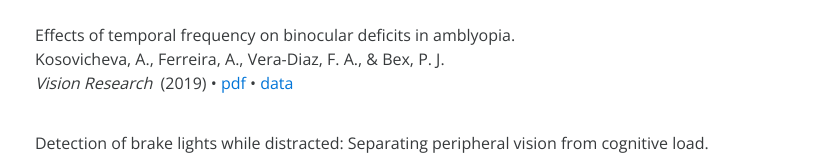
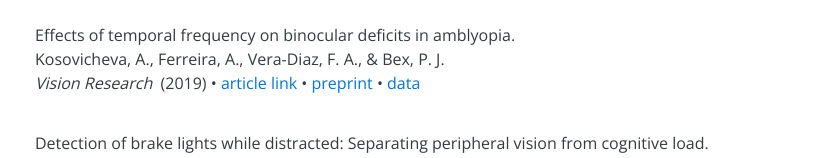
Before and after one commit to annakosov/annakosov.github.io, a plain HTML site: page index.html in a window 1280 px wide. Shown: the part 1673-1831 px from the top of the page, without its empty margins (432-1271 px from the left). Drawn offline with nearby package versions, Linux system fonts and the light colour scheme.

Commit message:
Update index.html

```diff
--- a/index.html
+++ b/index.html
@@ -123,7 +123,7 @@
 <em>Perception </em> &nbsp;(In press) •  <a href="pdf/Kosovicheva_Perception_InPress.pdf">pdf</a> • <a href="https://osf.io/fhwat/"> data and materials</a></div>
                                    <header><h4 class="tm-subsection-title ">2019</h4></header>
                                     <div class="row tm-pub"><strong>Effects of temporal frequency on binocular deficits in amblyopia.</strong><br>Kosovicheva, A., Ferreira, A., Vera-Diaz, F. A., & Bex, P. J. <br>
-<em>Vision Research </em> &nbsp;(2019) •  <a href="pdf/Kosovicheva_VisRes_2019.pdf">pdf</a> • <a href="https://osf.io/rf7c8/"> data </a></div>
+<em>Vision Research </em> &nbsp;(2019) •  <a href="https://www.sciencedirect.com/science/article/pii/S0042698919301579">article link </a> •  <a href="pdf/Kosovicheva_VisRes_2019.pdf">preprint</a> • <a href="https://osf.io/rf7c8/"> data </a></div>
                              <div class="row tm-pub"><strong>Detection of brake lights while distracted: Separating peripheral vision from cognitive load.</strong><br>Wolfe, B., Sawyer, B. D., Kosovicheva, A., Reimer, B., & Rosenholtz, R. <br>
 <em>Attention, Perception, &amp; Psychophysics </em> &nbsp;(2019) •  <a href="pdf/Wolfe_APP_2019.pdf">pdf</a></div>
                              <div class="row tm-pub"><strong>Predicting road scenes from brief views of driving video.</strong><br>Wolfe, B., Fridman, L. Kosovicheva, A., Seppelt, B., Mehler, B., Reimer, B., & Rosenholtz, R. <br>
```
